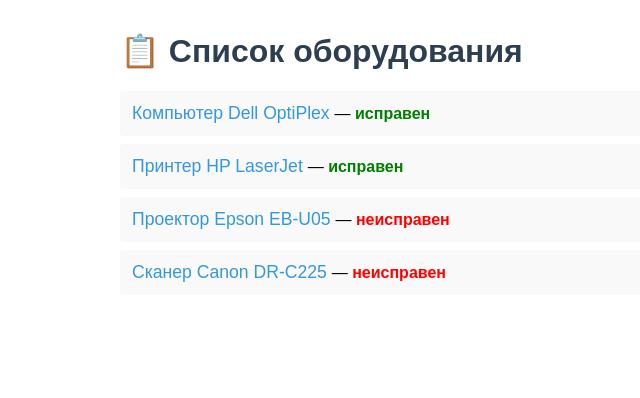
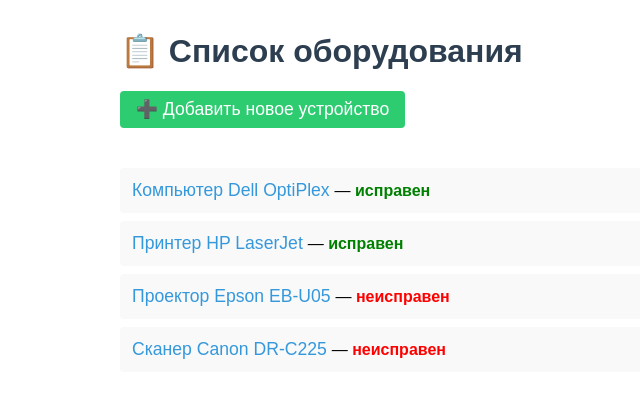
Before and after one commit to GreenMan2022/spisok_avtomatov, a Flask app: page / in a window 1280 px wide. Shown: the top 398 px of the page, without its empty margins (120-760 px from the left). Run offline with Flask 3, Linux system fonts and the light colour scheme; data comes from the database, SQL or seed files in the repository.

Commit message:
Update index.html

```diff
--- a/templates/index.html
+++ b/templates/index.html
@@ -7,6 +7,16 @@
     <style>
         body { font-family: Arial, sans-serif; max-width: 800px; margin: 2rem auto; padding: 0 1rem; }
         h1 { color: #2c3e50; }
+        .btn-add {
+            display: inline-block;
+            background: #2ecc71;
+            color: white;
+            text-decoration: none;
+            padding: 0.5rem 1rem;
+            border-radius: 4px;
+            margin-bottom: 1.5rem;
+        }
+        .btn-add:hover { background: #27ae60; }
         ul { list-style: none; padding: 0; }
         li { padding: 0.75rem; margin: 0.5rem 0; background: #f9f9f9; border-radius: 4px; }
         a { text-decoration: none; color: #3498db; font-size: 1.1em; }
@@ -16,6 +26,9 @@
 </head>
 <body>
     <h1>📋 Список оборудования</h1>
+
+    <a href="{{ url_for('add_equipment_route') }}" class="btn-add">➕ Добавить новое устройство</a>
+
     <ul>
         {% for item in equipment_list %}
         <li>
```
